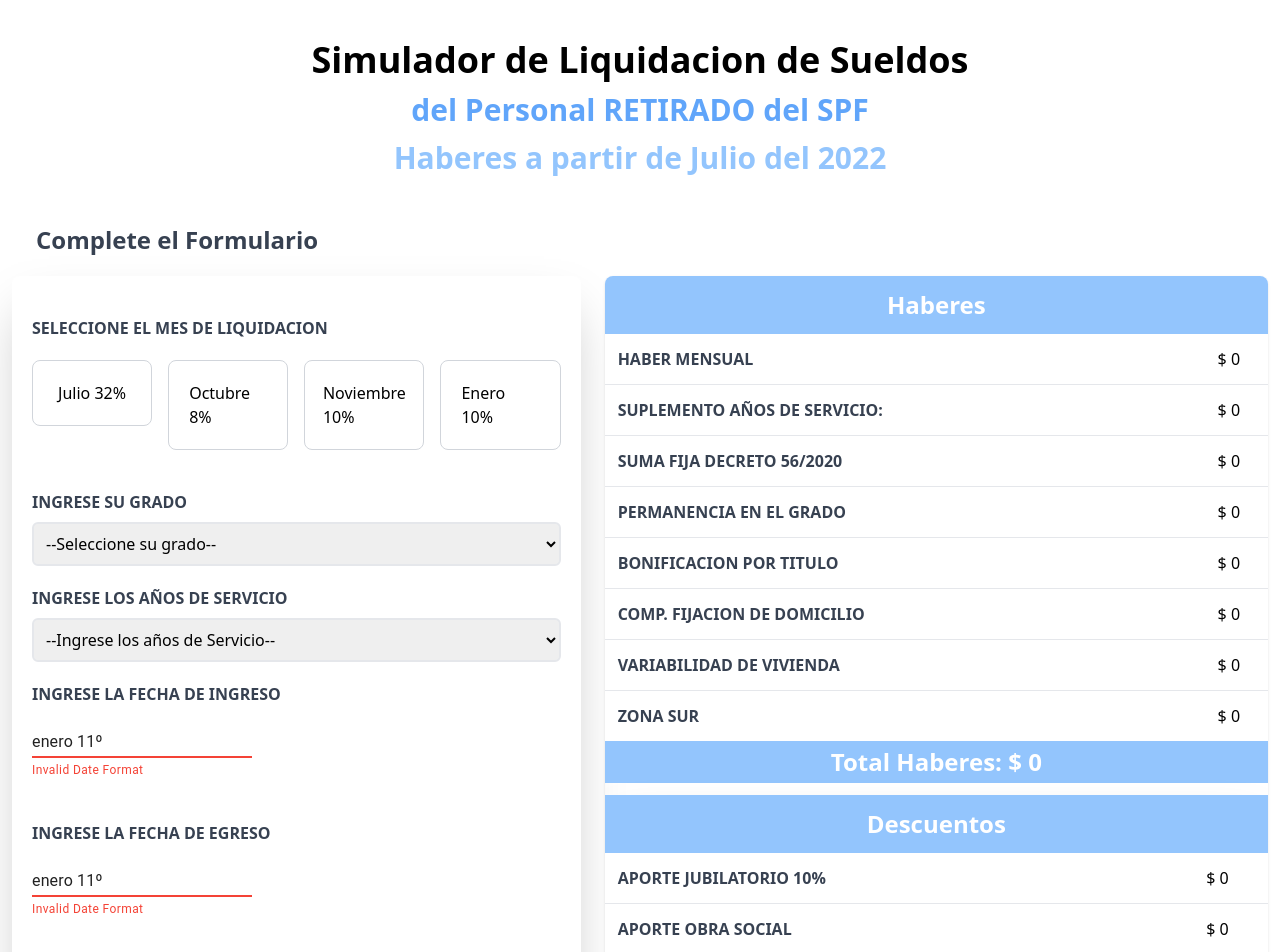
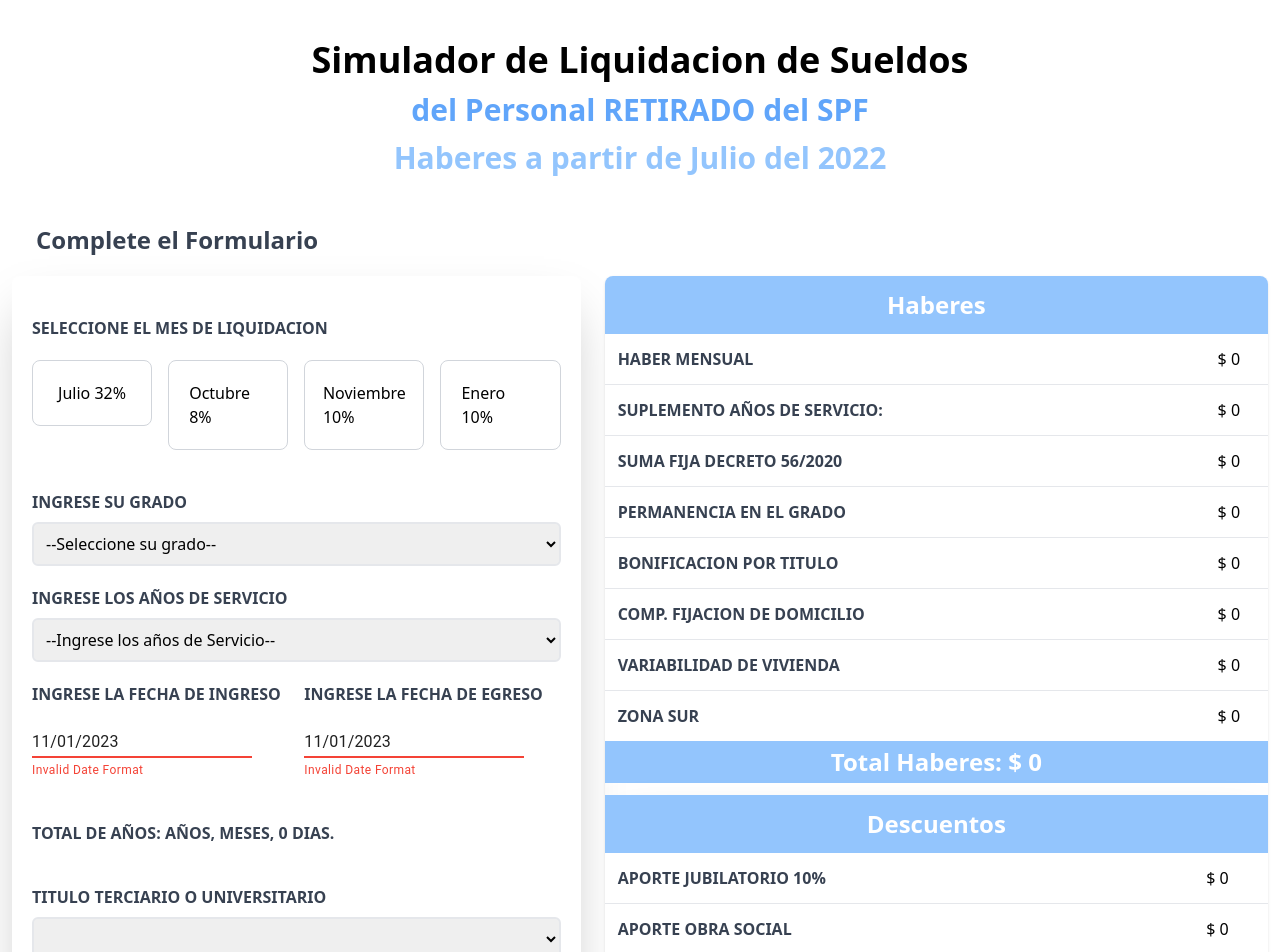
Before and after one commit to LeonelReyes/liquidacion-spf-main, a React (Vite) app: page / in a window 1280 px wide. Shown: the top 952 px of the page. Built offline with nearby package versions, Linux system fonts and the light colour scheme; what tailwindcss-tables would draw is missing.

Commit message:
Se agrupa DatePicker

```diff
--- a/src/components/Formulario.jsx
+++ b/src/components/Formulario.jsx
@@ -134,14 +134,18 @@ const Formulario = ({datosAgente, setDatosAgente}) => {
         var meses = Math.floor(dias / months)
 
         dias = dias - (meses * months);
+        dias = Math.trunc(dias)
 
 
-        console.log(aniios, meses, Math.trunc(dias))
+        console.log(aniios, meses, dias)
         console.log(typeof(Math.trunc(dias)))
         console.log(typeof(anios))
 
         let aniosStr = aniios.toString();
         console.log(typeof(aniosStr))
+        console.log(aniosStr)
+
+
 
 
 
@@ -245,12 +249,12 @@ const Formulario = ({datosAgente, setDatosAgente}) => {
                 </div>
 
                 <div className="mb-5">
-                    <label htmlFor="anios" className="block text-gray-700 uppercase font-bold">
+                    <label htmlFor="strAnios" className="block text-gray-700 uppercase font-bold">
                         Ingrese los años de Servicio
                     </label>
 
 
-                    <select name="anios" id="anios" className="border-2 w-full p-2 mt-2 placeholder-gray-400 rounded-md"
+                    <select name="strAnios" id="strAnios" className="border-2 w-full p-2 mt-2 placeholder-gray-400 rounded-md"
                         value={anios}
                         onChange={ (e) => setAnios(e.target.value) }
                     >
@@ -265,11 +269,20 @@ const Formulario = ({datosAgente, setDatosAgente}) => {
                     </select>
                 </div>
 
+                <div className='grid grid-cols-2 gap-x-4  mx-auto'>
+
                     <div className="mb-10">
                         <label htmlFor="fingreso" className="block text-gray-700 uppercase font-bold mb-5" >
                             Ingrese la fecha de Ingreso
                         </label>
-                    <DatePicker value={fechaIngreso} onChange={setFechaIngreso} />
+                        <DatePicker
+                            value={fechaIngreso}
+                            onChange={setFechaIngreso}
+                            disableFuture
+                            openTo="year"
+                            format="dd/MM/yyyy"
+                            views={["year", "month", "date"]}
+                        />
 
 
                     </div>
@@ -278,9 +291,25 @@ const Formulario = ({datosAgente, setDatosAgente}) => {
                         <label htmlFor="fegreso" className="block text-gray-700 uppercase font-bold mb-5">
                             Ingrese la fecha de Egreso
                         </label>
-                    <DatePicker value={fechaEgreso} onChange={setFechaEgreso}/>
+                        <DatePicker
+                            value={fechaEgreso}
+                            onChange={setFechaEgreso}
+                            openTo="year"
+                            format="dd/MM/yyyy"
+                            views={["year", "month", "date"]}
+                        />
 
                     </div>
+                </div>
+
+                    <label htmlFor="antTotal" className="block text-gray-700 uppercase font-bold mb-10">
+                        Total de años: {aniios} Años,  {meses} meses,  {dias} dias.
+                    </label>
+
+
+
+
+
 
 
 
```
Lines whose indentation alone changed are shown as unchanged.
